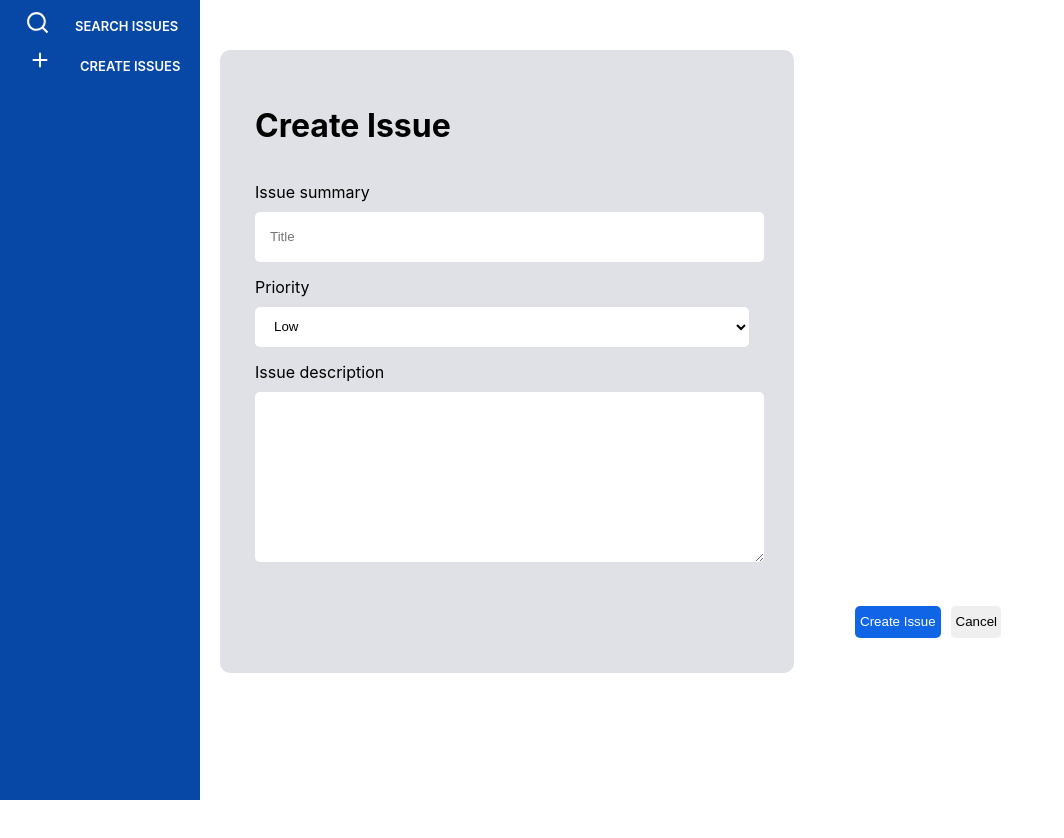
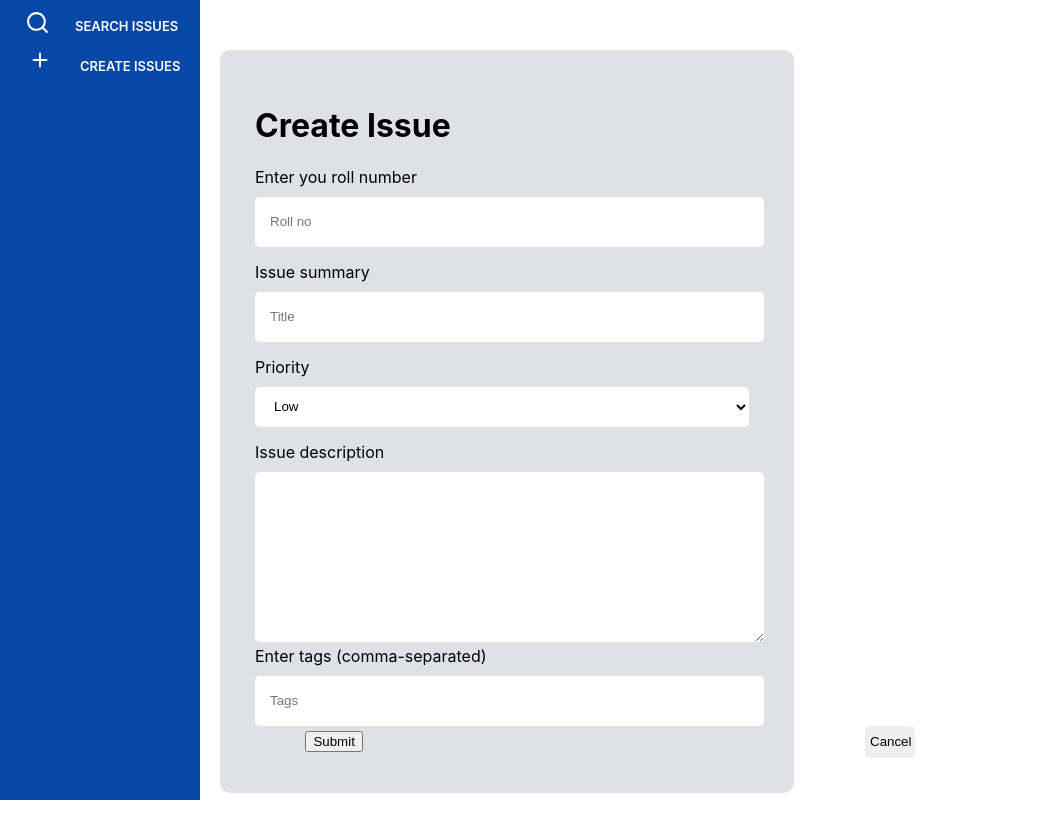
Before and after one commit to Jawadtp/Complaints-Filing-System, a React (Create React App) app in the folder client/: page / in a window 1280 px wide. Both pictures are taken after a click on the element "CREATE ISSUES". Shown: the top 838 px of the page, without its empty margins (0-1064 px from the left). Before the commit the page ends 800 px from the top, so only its background shows below. Built offline with nearby package versions, Linux system fonts and the light colour scheme.

Commit message:
Data fetched from form successfully

```diff
--- a/client/package.json
+++ b/client/package.json
@@ -6,6 +6,7 @@
     "@testing-library/jest-dom": "^5.14.1",
     "@testing-library/react": "^11.2.7",
     "@testing-library/user-event": "^12.8.3",
+    "axios": "^0.21.4",
     "react": "^17.0.2",
     "react-dom": "^17.0.2",
     "react-icons": "^4.2.0",
--- a/client/src/components/CreateIssue.js
+++ b/client/src/components/CreateIssue.js
@@ -1,7 +1,35 @@
 import React from 'react'
+import axios from 'axios'
 
 const CreateIssue = () =>
 {
+    function postComplaint()
+    {
+        var tags = document.getElementById('tags').value.split(',')
+
+        for(var i=0; i<tags.length; i++)
+            tags[i]=tags[i].trim()
+
+        const complaintToPost =
+        {
+            'title': document.getElementById('title').value,
+            'description': document.getElementById('desc').value,
+            'priority': document.getElementById('cars').value,
+            'author': document.getElementById('author').value,
+            'tags': tags
+        }
+
+        console.log(complaintToPost)
+        console.log(complaintToPost['tags'])
+
+        axios.post('http://localhost:5000/complaints', complaintToPost).then((response)=>
+        {
+            console.log(response)
+        })
+
+
+    }
+
     return (
         <div className="issueForm">
             <div>
@@ -12,13 +40,20 @@ const CreateIssue = () =>
 
             <div>
                 <form>
+
+                    <div className="author">
+                        <label>Enter you roll number</label><br/>
+                        <input type="text" id="author" placeholder="Roll no"></input>
+                    </div>
+
                     <div className="summary">
                         <label>Issue summary</label><br/>
-                        <input type="text" placeholder="Title"></input>
+                        <input type="text" id="title" placeholder="Title"></input>
                     </div>
 
                     <div className="priority">
                         <label>Priority</label><br/>
+
                         <select id="cars" name="cars">
                             <option value="0">Low</option>
                             <option value="1">Medium</option>
@@ -28,16 +63,18 @@ const CreateIssue = () =>
 
                     <div className="description">
                         <label>Issue description</label><br/>
-                        <textarea></textarea>
+                        <textarea id="desc"></textarea>
                     </div>
 
-                    <div>
-                        <input type="submit" value="Create Issue"></input>
-                        <input type="submit" value="Cancel"></input>
+                    <div className="tags">
+                        <label>Enter tags (comma-separated)</label><br/>
+                        <input type="text" id="tags" placeholder="Tags"></input>
                     </div>
 
-                    <div>
-                    </div>
+        <input type="button" value="Cancel"/>
+        <input type="button" value="Submit" onClick={postComplaint}/>
+
+
                 </form>
             </div>
         </div>
```
Also changed, not shown: 1 other file (tests, documents, lock files or other folders).
